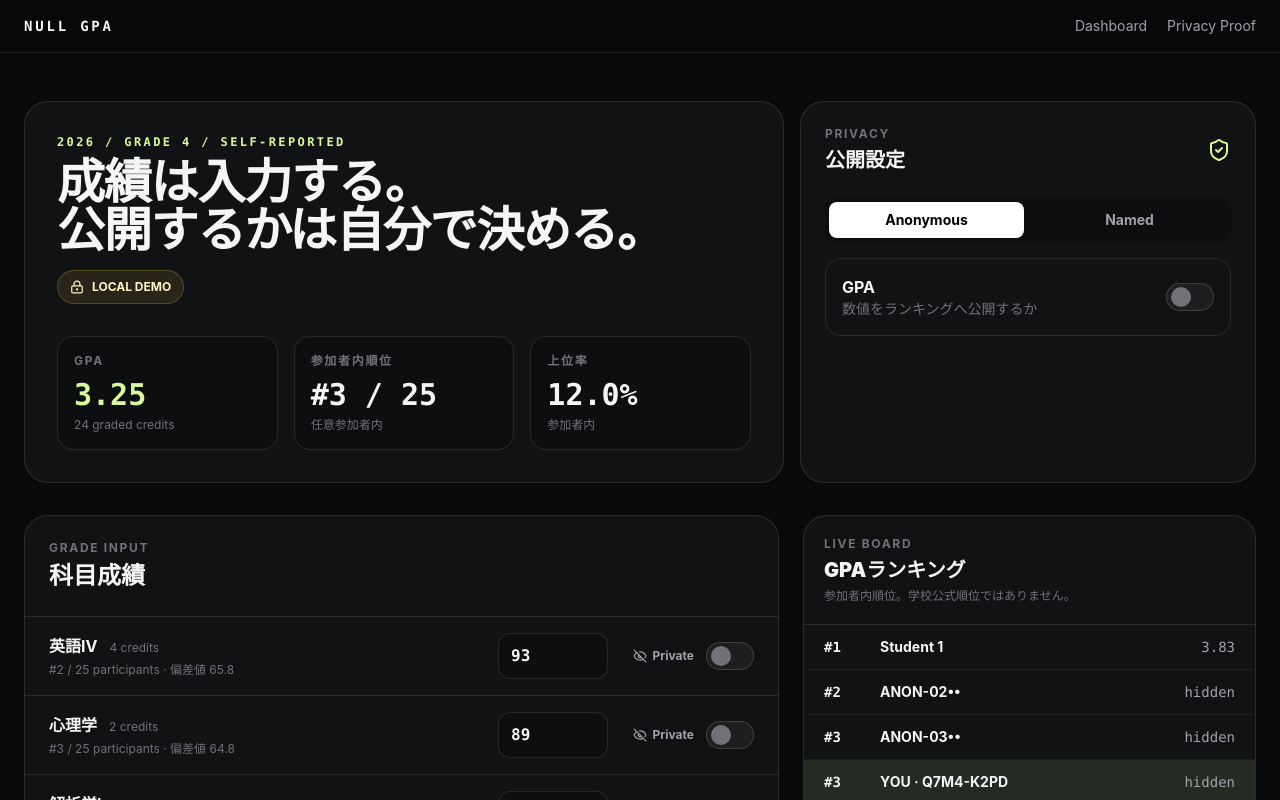
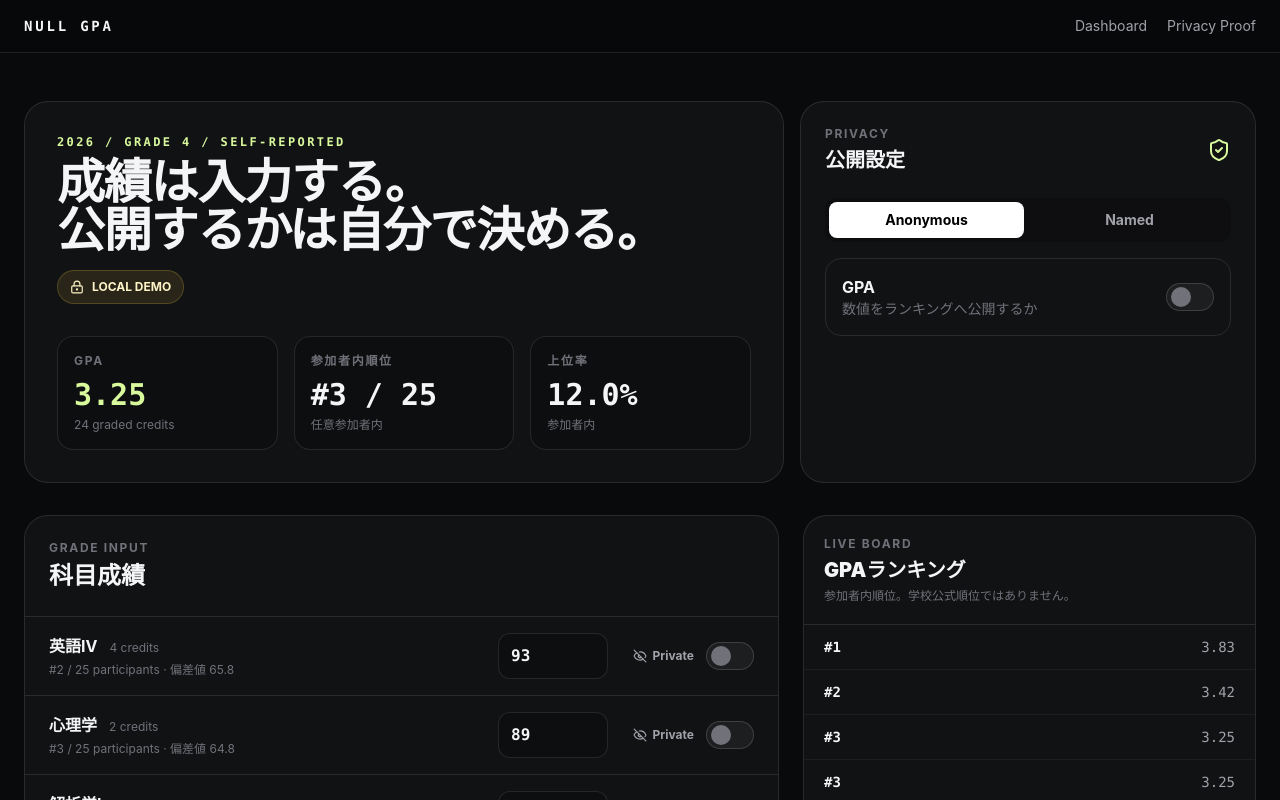
Before and after one commit to haruto-yamanishi/null-gpa, a Next.js app: page / in a window 1280 px wide. Shown: the top 800 px of the page. Built offline with nearby package versions, Linux system fonts and the light colour scheme.

Commit message:
feat: render live Supabase leaderboard rows

```diff
--- a/components/RankingBoard.tsx
+++ b/components/RankingBoard.tsx
@@ -1,21 +1,8 @@
 "use client";
 
-import type { IdentityMode } from "@/lib/types";
-import type { gpaBoard } from "@/lib/leaderboard";
+import type { RankingRow } from "@/lib/types";
 
-type Board = ReturnType<typeof gpaBoard>;
-
-export function RankingBoard({
-  board,
-  accountId,
-  identityMode,
-  displayName,
-}: {
-  board: Board;
-  accountId: string;
-  identityMode: IdentityMode;
-  displayName: string;
-}) {
+export function RankingBoard({ board }: { board: RankingRow[] }) {
   return (
     <section className="overflow-hidden rounded-3xl border border-white/10 bg-white/[0.035]">
       <div className="border-b border-white/10 p-5">
@@ -24,31 +11,32 @@ export function RankingBoard({
         <p className="mt-1 text-xs text-zinc-500">参加者内順位。学校公式順位ではありません。</p>
       </div>
 
+      {board.length === 0 ? (
+        <div className="p-6 text-sm text-zinc-500">
+          まだランキングデータがありません。成績を入力して「ランキングに参加 / 更新」を押すと反映されます。
+        </div>
+      ) : (
         <div>
-        {board.slice(0, 30).map((entry) => {
-          const isMe = entry.participant.accountId === accountId;
-          const label = isMe
-            ? identityMode === "named"
-              ? displayName || "YOU"
-              : "YOU · Q7M4-K2PD"
-            : entry.participant.identityMode === "named" && entry.participant.displayName
-              ? entry.participant.displayName
-              : `ANON-${entry.participant.accountId.slice(-2).toUpperCase()}••`;
+          {board.slice(0, 50).map((entry) => {
+            const label = entry.isMe
+              ? `YOU · ${entry.pseudonym}`
+              : entry.displayName || entry.pseudonym;
 
             return (
               <div
-              key={entry.participant.accountId}
-              className={`grid grid-cols-[48px_minmax(0,1fr)_80px] items-center gap-2 border-b border-white/5 px-5 py-3 last:border-0 ${isMe ? "bg-lime-200/10" : ""}`}
+                key={`${entry.rank}-${entry.pseudonym}`}
+                className={`grid grid-cols-[48px_minmax(0,1fr)_80px] items-center gap-2 border-b border-white/5 px-5 py-3 last:border-0 ${entry.isMe ? "bg-lime-200/10" : ""}`}
               >
                 <span className="font-mono text-sm font-black">#{entry.rank}</span>
                 <span className="truncate text-sm font-bold">{label}</span>
                 <span className="text-right font-mono text-sm text-zinc-400">
-                {entry.participant.gpaVisibility === "public" ? entry.gpa.toFixed(2) : "hidden"}
+                  {entry.gpa == null ? "hidden" : entry.gpa.toFixed(2)}
                 </span>
               </div>
             );
           })}
         </div>
+      )}
     </section>
   );
 }
```
Lines whose indentation alone changed are shown as unchanged.
